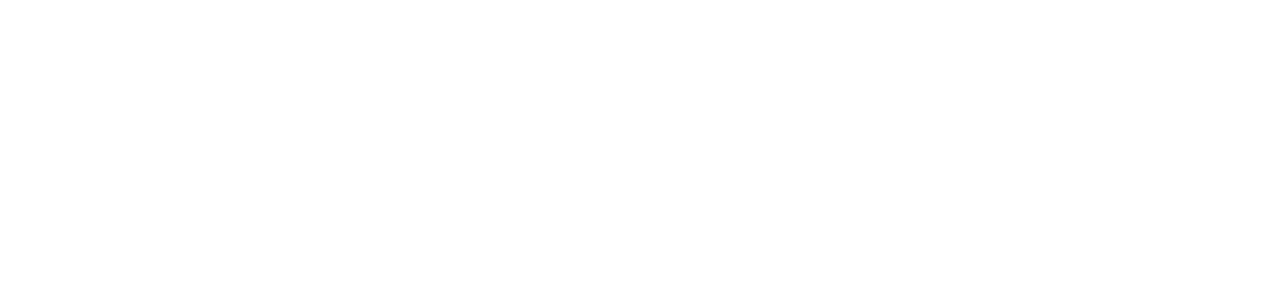
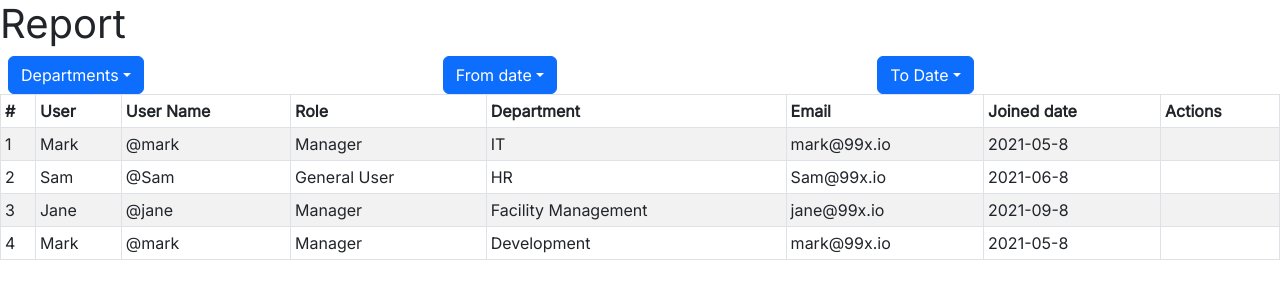
Before and after one commit to Krishanthaudayakumara/AssetFlow-EAM_Group_06_UOM-IT, a React (Create React App) app in the folder Client/: page /Report in a window 1280 px wide. Before the commit this address had no page. Shown: the top 300 px of the page. Built offline with nearby package versions, Linux system fonts and the light colour scheme.

Commit message:
Testing1

```diff
--- a/Client/src/App.tsx
+++ b/Client/src/App.tsx
@@ -2,16 +2,21 @@
 import { BrowserRouter as Router, Route, Routes } from "react-router-dom";
 import Login from "./pages/Login";
 import Home from "./pages/Home";
+import Report from "./pages/Report";
+
 
 const App: React.FC = () => {
+
   return (
     <Router>
       <Routes>
         <Route path="/" element={<Home />} />
         <Route path="/login" element={<Login />} />
+        <Route path="/Report" element={<Report/>}></Route>
       </Routes>
     </Router>
   );
+
 };
 
 export default App;
--- /dev/null
+++ b/Client/src/components/Report/ReportFilter.tsx
@@ -0,0 +1,59 @@
+import React from 'react';
+import Dropdown from 'react-bootstrap/Dropdown';
+import { Form, Button, Container, Row, Col, Image } from "react-bootstrap";
+const ReportFilter: React.FC = () => {
+  return (
+
+    <Form>
+      <Row>
+        <Col xs><Dropdown className="d-inline mx-2">
+        <Dropdown.Toggle id="dropdown-autoclose-true">
+        Departments
+        </Dropdown.Toggle>
+
+        < Dropdown.Menu>
+        <Dropdown.Item href="#">IT Support</Dropdown.Item>
+        <Dropdown.Item href="#">Facility</Dropdown.Item>
+        <Dropdown.Item href="#">Inventory</Dropdown.Item>
+        </Dropdown.Menu>
+        </Dropdown>
+        </Col>
+
+        <Col xs={{ order: 12 }}>
+        <Dropdown className="d-inline mx-2" autoClose="inside">
+      <Dropdown.Toggle id="dropdown-autoclose-inside">
+       From date
+      </Dropdown.Toggle>
+
+      <Dropdown.Menu>
+        <Dropdown.Item href="#">Menu Item</Dropdown.Item>
+        <Dropdown.Item href="#">Menu Item</Dropdown.Item>
+        <Dropdown.Item href="#">Menu Item</Dropdown.Item>
+      </Dropdown.Menu>
+    </Dropdown>
+
+        </Col>
+        <Col xs={{ order: 1 }}>
+
+        <Dropdown className="d-inline mx-2" autoClose="outside">
+      <Dropdown.Toggle id="dropdown-autoclose-outside">
+       To Date
+      </Dropdown.Toggle>
+
+      <Dropdown.Menu>
+        <Dropdown.Item href="#">Menu Item</Dropdown.Item>
+        <Dropdown.Item href="#">Menu Item</Dropdown.Item>
+        <Dropdown.Item href="#">Menu Item</Dropdown.Item>
+      </Dropdown.Menu>
+    </Dropdown>
+
+
+    </Col>
+      </Row>
+
+</Form>
+
+  );
+};
+
+export default ReportFilter;
--- /dev/null
+++ b/Client/src/components/Report/ReportTable.tsx
@@ -0,0 +1,67 @@
+import React from 'react';
+import {Table } from "react-bootstrap";
+const ReportTable: React.FC = () => {
+  return (
+    <div>
+    <Table striped bordered hover size="sm">
+      <thead>
+        <tr>
+          <th>#</th>
+          <th>User</th>
+          <th>User Name</th>
+          <th>Role</th>
+          <th>Department</th>
+          <th>Email</th>
+          <th>Joined date</th>
+          <th>Actions</th>
+        </tr>
+      </thead>
+      <tbody>
+        <tr>
+          <td>1</td>
+          <td>Mark</td>
+          <td>@mark</td>
+          <td>Manager</td>
+          <td>IT</td>
+          <td>mark@99x.io</td>
+          <td>2021-05-8</td>
+          <td></td>
+        </tr>
+        <tr>
+        <td>2</td>
+          <td>Sam</td>
+          <td>@Sam</td>
+          <td>General User</td>
+          <td>HR</td>
+          <td>Sam@99x.io</td>
+          <td>2021-06-8</td>
+          <td></td>
+
+        </tr>
+        <tr>
+        <td>3</td>
+          <td>Jane</td>
+          <td>@jane</td>
+          <td>Manager</td>
+          <td>Facility Management</td>
+          <td>jane@99x.io</td>
+          <td>2021-09-8</td>
+          <td></td>
+        </tr>
+        <tr>
+        <td>4</td>
+          <td>Mark</td>
+          <td>@mark</td>
+          <td>Manager</td>
+          <td>Development</td>
+          <td>mark@99x.io</td>
+          <td>2021-05-8</td>
+          <td></td>
+        </tr>
+      </tbody>
+    </Table>
+    </div>
+  );
+};
+
+export default ReportTable;
--- /dev/null
+++ b/Client/src/pages/Report.tsx
@@ -0,0 +1,41 @@
+import React from 'react';
+import { Form, Button, Container, Row, Col, Image ,Table } from "react-bootstrap";
+import "./css/Login.css"; // import background image CSS file
+import { BsArrowRightCircle } from "react-icons/bs";
+import ReportFilter from "../components/Report/ReportFilter";
+import ReportTable from "../components/Report/ReportTable";
+
+/*interface Props {
+    onFilter: (department: string, fromDate: Date, toDate: Date) => void;
+  }
+  */
+const Report:  React.FC = () =>{
+
+    /*const [department, setDepartment] = useState('');
+    const [fromDate, setFromDate] = useState(new Date());
+    const [toDate, setToDate] = useState(new Date());
+
+    const handleSubmit = (event: React.FormEvent<HTMLFormElement>) => {
+      event.preventDefault();
+      onFilter(department, fromDate, toDate);
+    };
+
+
+
+ */
+  return (
+    <div>
+        <h1>Report</h1>
+
+         <ReportFilter/>
+          <ReportTable/>
+
+
+
+
+
+    </div>
+  );
+};
+
+export default Report;
--- /dev/null
+++ b/Client/src/pages/css/Report.css
@@ -0,0 +1,4 @@
+#root{
+    height: 100vh !important;
+    font-family: 'Inter', sans-serif;
+}
```
